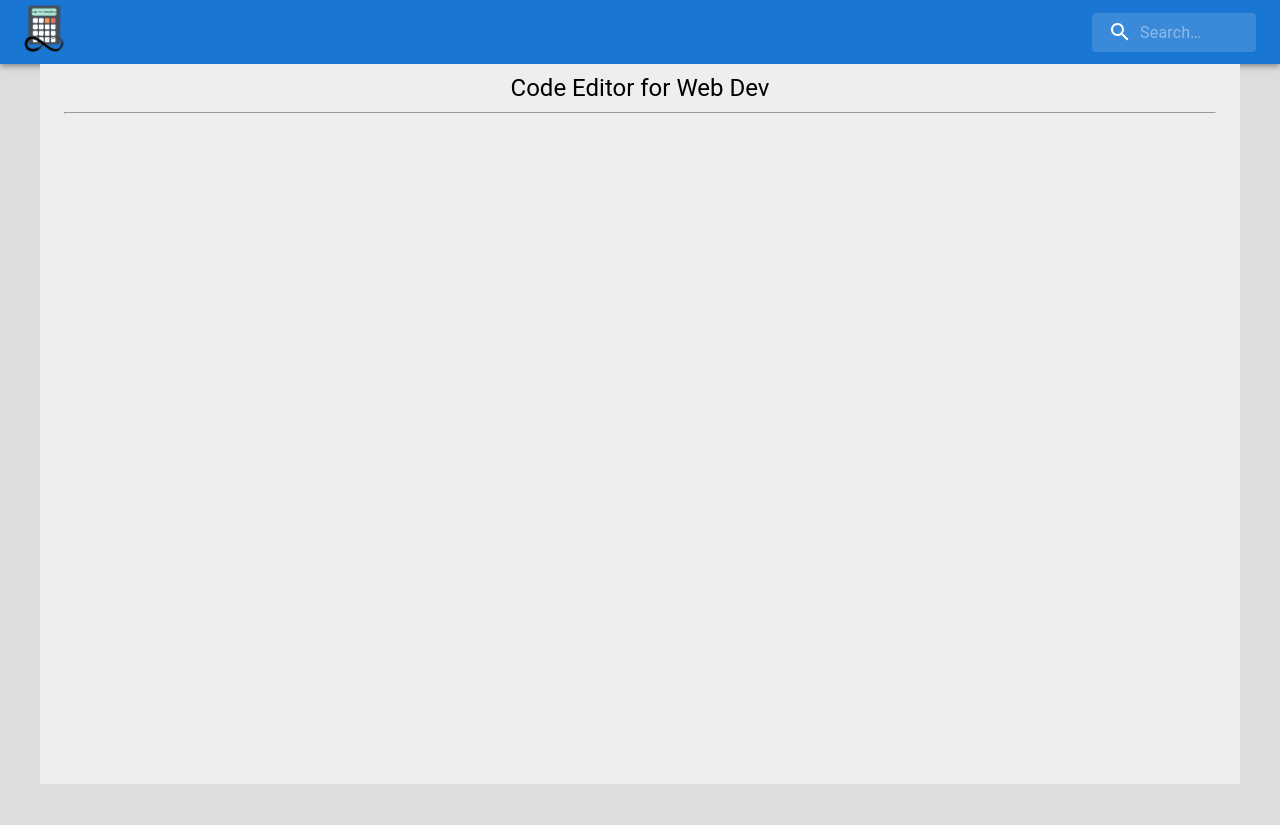
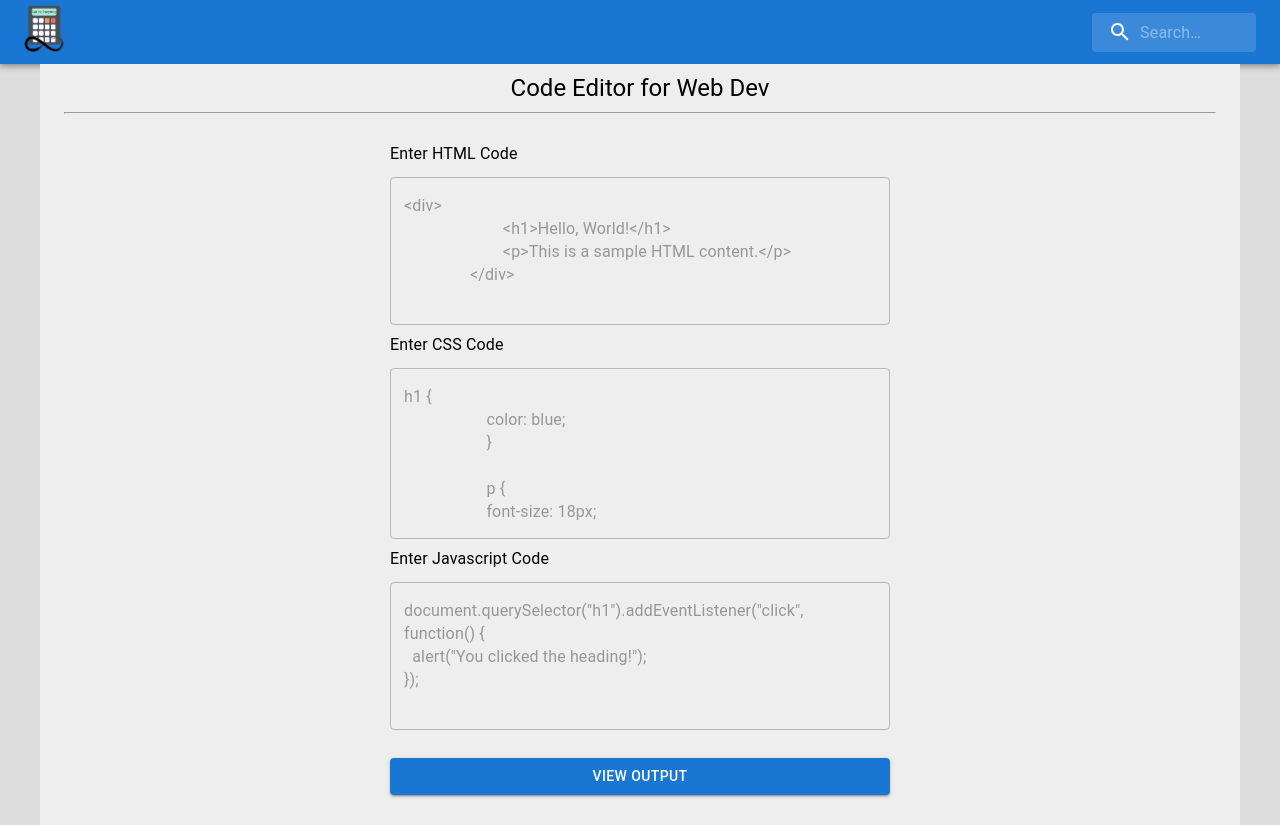
Before and after one commit to SarthakKeshari/calc_for_everything, a React (Create React App) app in the folder calculators/: page /codeeditorforwebdev in a window 1280 px wide. Before the commit the page ends 800 px from the top, so only its background shows below. Built offline with nearby package versions, Linux system fonts and the light colour scheme.

Commit message:
added code editor for web dev

```diff
--- a/calculators/src/computer_science/codeEditorWebDev/MainCodeEditorWebDev.js
+++ b/calculators/src/computer_science/codeEditorWebDev/MainCodeEditorWebDev.js
@@ -1,14 +1,220 @@
-import React from 'react';
-import { Container, Typography } from '@mui/material';
+import React, { useState } from "react";
+import {
+  Box,
+  Button,
+  CircularProgress,
+  Container,
+  FormLabel,
+  Paper,
+  Stack,
+  TextField,
+  Typography,
+} from "@mui/material";
 
-function MainCodeEditorWebDev(){
-    return(
-        <Container maxWidth="lg" sx={{ bgcolor: '#eeeeee', minHeight: '90vh', paddingY:"10" }}>
-            <Typography pt={1} variant='h5' sx = {{textAlign: "center"}}>Code Editor for Web Dev</Typography>
-            <hr/>
-            <br/>
-        </Container>
-    )
+function MainCodeEditorWebDev() {
+  const [htmlCode, setHtmlCode] = useState("");
+  const [cssCode, setCssCode] = useState("");
+  const [jsCode, setJsCode] = useState("");
+  const [isLoading, setIsLoading] = useState(false);
+  const [isResultGenerated, setIsResultGenerated] = useState(false);
+
+  const handleSubmit = (e) => {
+    e.preventDefault();
+    setIsLoading(true);
+    const iframe = document.createElement("iframe");
+    iframe.id = "codeIframe";
+    iframe.title = "output";
+    iframe.style.width = "100%";
+    iframe.style.height = "80vh";
+    iframe.style.display = "hidden";
+
+    const outputDiv = document.getElementById("outputDiv");
+
+    outputDiv.appendChild(iframe);
+
+    const iframeDoc = iframe.contentDocument || iframe.contentWindow.document;
+
+    const fullHtml = `
+    <html>
+    <head>
+      <style>${cssCode}</style>
+    </head>
+    <body>
+      ${htmlCode}
+      <script>${jsCode}</script>
+    </body>
+    </html>
+  `;
+
+    iframeDoc.open();
+    iframeDoc.write(fullHtml);
+    iframeDoc.close();
+
+    setIsResultGenerated(true);
+    // setIsLoading(false);
+  };
+
+  let inputResponsiveWidth = {
+    xs: "350px",
+    sm: "500px",
+    md: "500px",
+    lg: "500px",
+    xl: "500px",
+  };
+
+  return (
+    <Container
+      maxWidth="lg"
+      sx={{ bgcolor: "#eeeeee", minHeight: "90vh", paddingY: "10" }}
+    >
+      <Typography pt={1} variant="h5" sx={{ textAlign: "center" }}>
+        {!isResultGenerated ? "Code Editor for Web Dev" : "Result"}
+      </Typography>
+      <hr />
+      <br />
+      {!isResultGenerated ? (
+        <form onSubmit={handleSubmit}>
+          <Stack
+            spacing={1}
+            width={"100%"}
+            sx={{
+              display: "flex",
+              justifyContent: "center",
+              alignItems: "center",
+            }}
+          >
+            <Box>
+              <FormLabel
+                type="primary"
+                sx={{ fontStyle: "normal", color: "#000" }}
+              >
+                Enter HTML Code
+              </FormLabel>
+              <br />
+              <TextField
+                placeholder="<div>
+                        <h1>Hello, World!</h1>
+                        <p>This is a sample HTML content.</p>
+                </div>"
+                variant="outlined"
+                sx={{
+                  width: inputResponsiveWidth,
+                  marginTop: 1.5,
+                }}
+                InputLabelProps={{ style: { fontStyle: "normal" } }}
+                value={htmlCode}
+                onChange={(e) => setHtmlCode(e.target.value)}
+                type="text"
+                multiline
+                maxRows={6}
+                minRows={5}
+              />
+            </Box>
+            <Box>
+              <FormLabel
+                type="primary"
+                sx={{ fontStyle: "normal", color: "#000" }}
+              >
+                Enter CSS Code
+              </FormLabel>
+              <br />
+              <TextField
+                // label="Enter Your Annual Interest Rate"
+                placeholder="h1 {
+                    color: blue;
+                    }
+
+                    p {
+                    font-size: 18px;
+                    }"
+                variant="outlined"
+                sx={{ width: inputResponsiveWidth, marginTop: 1.5 }}
+                InputLabelProps={{ style: { fontStyle: "normal" } }}
+                value={cssCode}
+                onChange={(e) => setCssCode(e.target.value)}
+                type="text"
+                multiline
+                maxRows={6}
+                minRows={6}
+              />
+            </Box>
+            <Box>
+              <FormLabel
+                type="primary"
+                sx={{ fontStyle: "normal", color: "#000" }}
+              >
+                Enter Javascript Code
+              </FormLabel>
+              <br />
+              <TextField
+                placeholder={`document.querySelector("h1").addEventListener("click", function() {
+  alert("You clicked the heading!");
+});`}
+                variant="outlined"
+                sx={{ width: inputResponsiveWidth, marginTop: 1.5 }}
+                InputLabelProps={{ style: { fontStyle: "normal" } }}
+                value={jsCode}
+                onChange={(e) => setJsCode(e.target.value)}
+                type="text"
+                multiline
+                maxRows={5}
+                minRows={6}
+              />
+            </Box>
+            <Box>
+              <Button
+                variant="contained"
+                sx={{
+                  "&:hover": { backgroundColor: "#EC6F66" },
+                  width: inputResponsiveWidth,
+                  marginTop: "20px",
+                  marginBottom: "30px",
+                }}
+                type="submit"
+              >
+                View Output
+              </Button>
+            </Box>
+          </Stack>
+        </form>
+      ) : null}
+      <>
+        <Paper
+          elevation={4}
+          sx={{ display: !isResultGenerated ? "none" : "block" }}
+        >
+          <div
+            id="outputDiv"
+            style={{
+              width: "100%",
+              height: "80vh",
+            }}
+          ></div>
+        </Paper>
+        <Box
+          sx={{
+            justifyContent: "center",
+            alignItems: "center",
+            flexDirection: "column",
+            display: !isResultGenerated ? "none" : "flex",
+          }}
+        >
+          <Button
+            variant="contained"
+            sx={{
+              "&:hover": { backgroundColor: "#EC6F66" },
+              width: "300px",
+              marginTop: "10px",
+              marginBottom: "30px",
+            }}
+            onClick={() => window.location.reload()}
+          >
+            Generate Again
+          </Button>
+        </Box>
+      </>
+    </Container>
+  );
 }
 
 export default MainCodeEditorWebDev;
```
